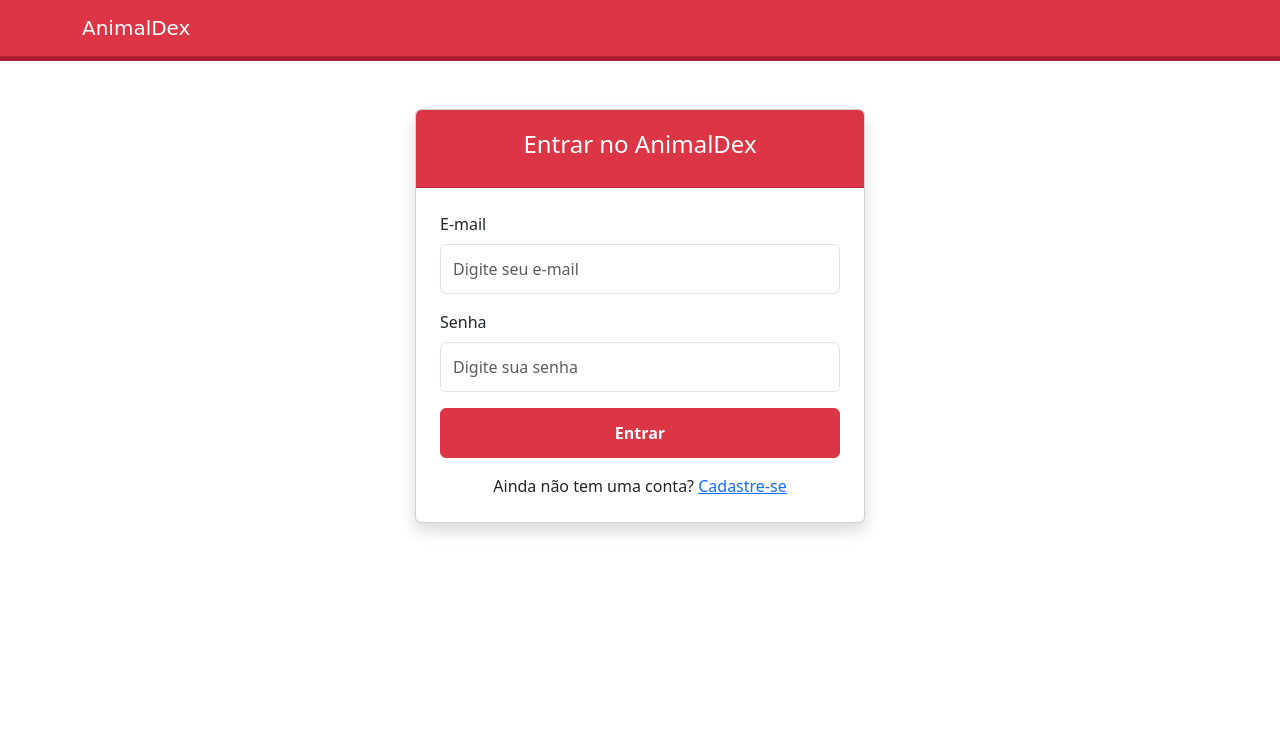
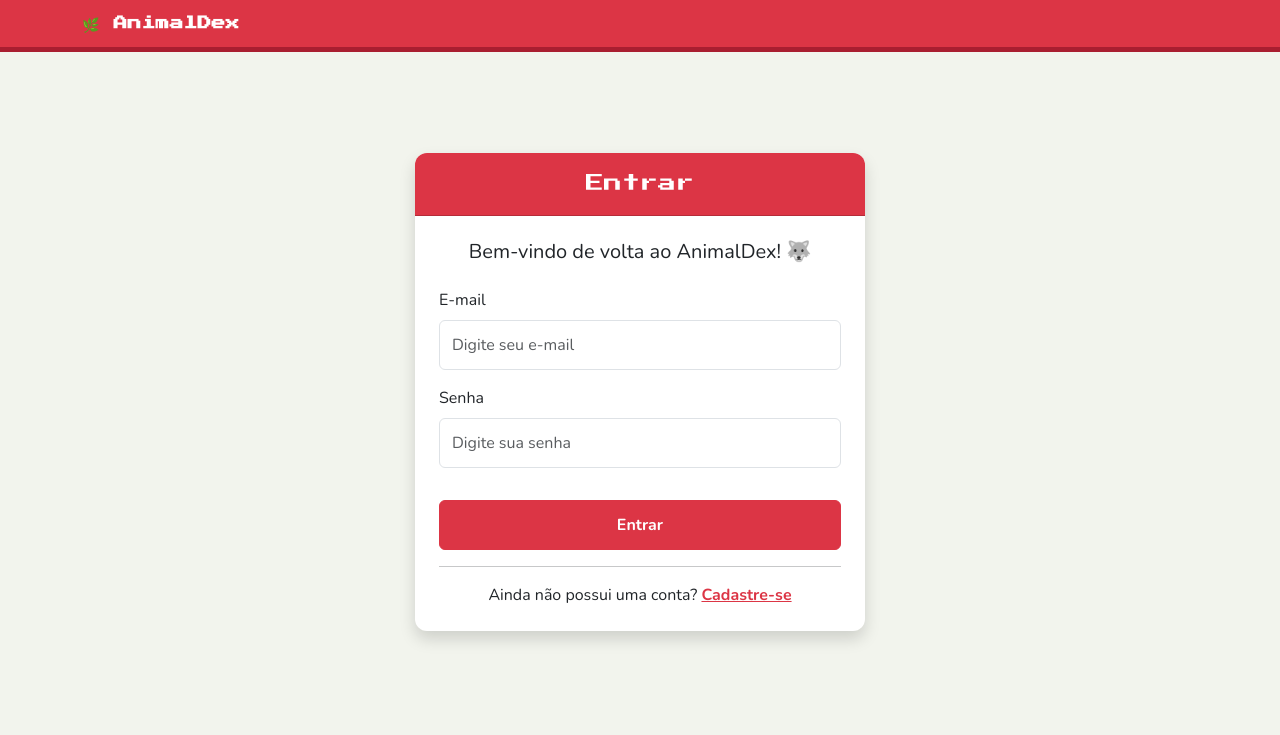
Before and after one commit to mateusleonardotei-lgtm/Lista-de-animais, a plain HTML site: page login.html in a window 1280 px wide. Drawn offline with nearby package versions, Linux system fonts and the light colour scheme.

Commit message:
mudança na tela de logis e cadastro

```diff
--- a/login.html
+++ b/login.html
@@ -1,4 +1,3 @@
-
 <!DOCTYPE html>
 <html lang="pt-BR">
 
@@ -6,64 +5,88 @@
     <meta charset="UTF-8">
     <meta name="viewport" content="width=device-width, initial-scale=1.0">
 
-    <title>AnimalDex | Login</title>
+    <title>Login | AnimalDex</title>
+
+    <link href="https://cdn.jsdelivr.net/npm/bootstrap@5.3.8/dist/css/bootstrap.min.css" rel="stylesheet">
+
+    <link rel="preconnect" href="https://fonts.googleapis.com">
+    <link rel="preconnect" href="https://fonts.gstatic.com" crossorigin>
+
+    <link href="https://fonts.googleapis.com/css2?family=Press+Start+2P&family=Nunito:wght@400;600;700;800;900&display=swap" rel="stylesheet">
 
     <link rel="stylesheet" href="style.css">
-
-    <link href="https://cdn.jsdelivr.net/npm/bootstrap@5.3.8/dist/css/bootstrap.min.css" rel="stylesheet">
 
 </head>
 
 <body>
 
-    <nav class="navbar navbar-expand-lg navbar-dark bg-danger">
+    <nav class="navbar navbar-dark bg-danger">
+
         <div class="container">
-            <a class="navbar-brand" href="index.html">AnimalDex</a>
+
+            <a class="navbar-brand fw-bold" href="index.html">
+                🌿 AnimalDex
+            </a>
+
         </div>
+
     </nav>
 
-    <main class="container d-flex justify-content-center align-items-center py-5">
+    <div class="container d-flex justify-content-center align-items-center cadastro-container">
 
         <div class="card shadow cadastro-card">
 
             <div class="card-header bg-danger text-white text-center">
-                <h4>Entrar no AnimalDex</h4>
+
+                <h3 class="mb-0">Entrar</h3>
+
             </div>
 
             <div class="card-body p-4">
 
+                <h5 class="text-center mb-4"> Bem-vindo de volta ao AnimalDex! 🐺 </h5>
+
                 <form id="formLogin">
 
+                    <!-- Email -->
                     <div class="mb-3">
+
                         <label for="emailLogin" class="form-label">E-mail</label>
                         <input type="email" class="form-control" id="emailLogin" placeholder="Digite seu e-mail" required>
+
                     </div>
 
+                    <!-- Senha -->
                     <div class="mb-3">
+
                         <label for="senhaLogin" class="form-label">Senha</label>
                         <input type="password" class="form-control" id="senhaLogin" placeholder="Digite sua senha" required>
+
                     </div>
 
-                    <button type="submit" class="btn btn-danger w-100">
-                        Entrar
-                    </button>
+                    <button type="submit" class="btn btn-danger w-100 mt-3"> Entrar </button>
 
                 </form>
 
-                <p class="text-center mt-3 mb-0">
-                    Ainda não tem uma conta?
-                    <a href="cadastro.html">Cadastre-se</a>
+                <hr>
+
+                <p class="text-center mb-0">
+
+                    Ainda não possui uma conta?
+
+                    <a href="cadastro.html" class="text-danger fw-bold">
+                        Cadastre-se
+                    </a>
+
                 </p>
 
             </div>
 
         </div>
 
-    </main>
+    </div>
 
     <script src="script.js"></script>
-
-    <script src="https://cdn.jsdelivr.net/npm/bootstrap@5.3.8/dist/js/bootstrap.bundle.min.js"></script>
 
 </body>
 
--- a/script.js
+++ b/script.js
@@ -77,6 +77,8 @@ if (formCadastro) {
 
         formCadastro.reset();
 
+        window.location.href = "login.html"
+
     });
 
 }
```
